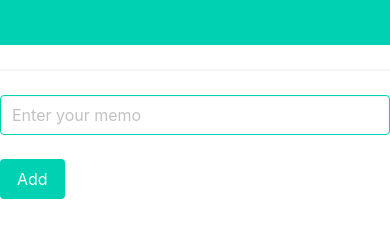
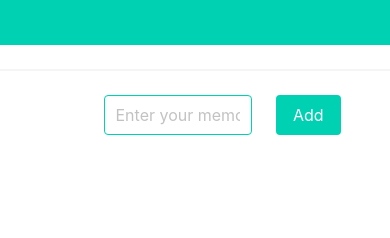
Before and after one commit to Stevan-Radovanovic/MemoWrite-WebApp, a plain HTML site: page FrontEnd/app.html in a window 390 px wide. Shown: the part 116-354 px from the top of the page. Drawn offline with nearby package versions, Linux system fonts and the light colour scheme.

Commit message:
Fixed column on mobile devices

```diff
--- a/FrontEnd/app.html
+++ b/FrontEnd/app.html
@@ -23,7 +23,7 @@
       </div>
     </section>
     <hr />
-    <div class="columns is-centered">
+    <div class="columns is-centered is-mobile">
       <div class="column is-5">
         <div class="field">
           <div class="control">
@@ -35,7 +35,7 @@
           </div>
         </div>
       </div>
-      <div class="column is-1" style="align-items: center;">
+      <div class="column is-1 is-mobile">
         <button class="button is-primary">Add</button>
       </div>
     </div>
```
